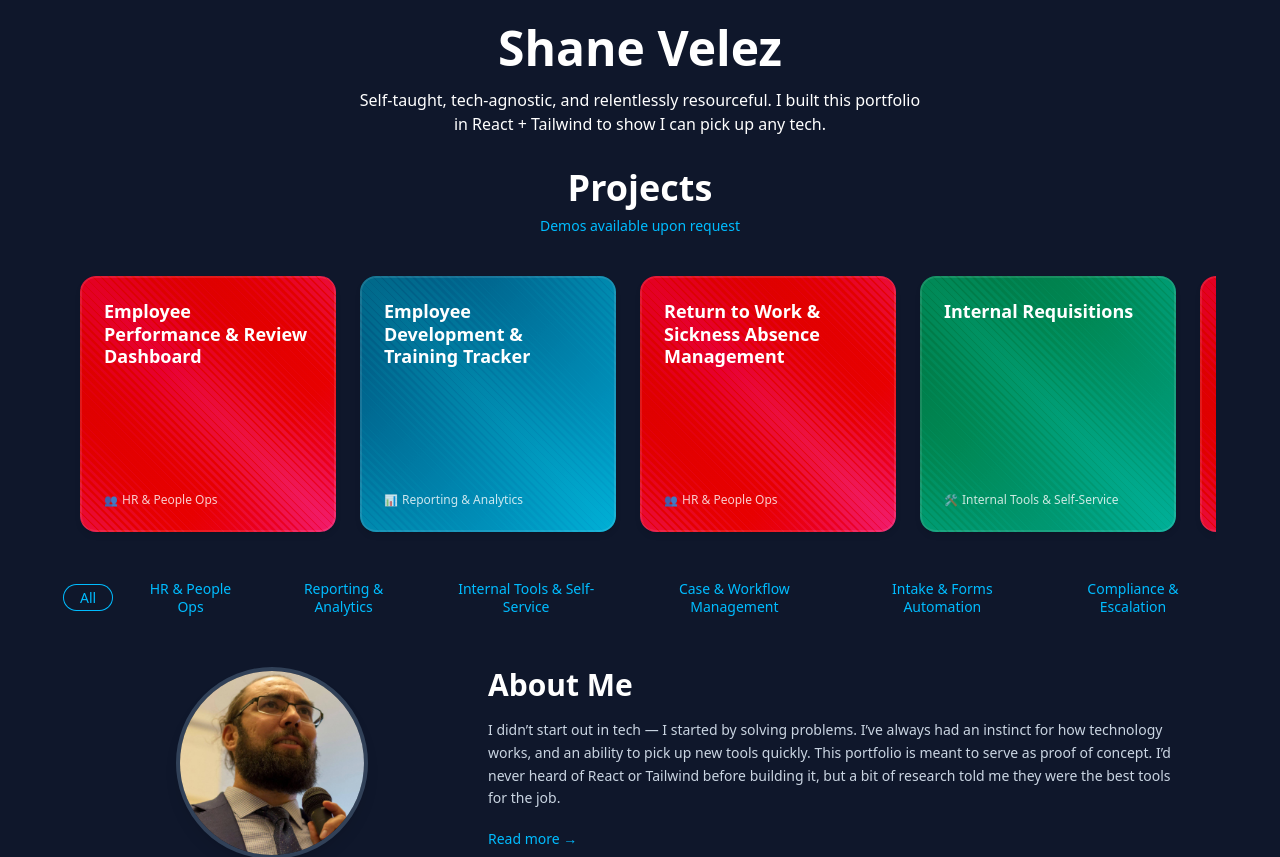
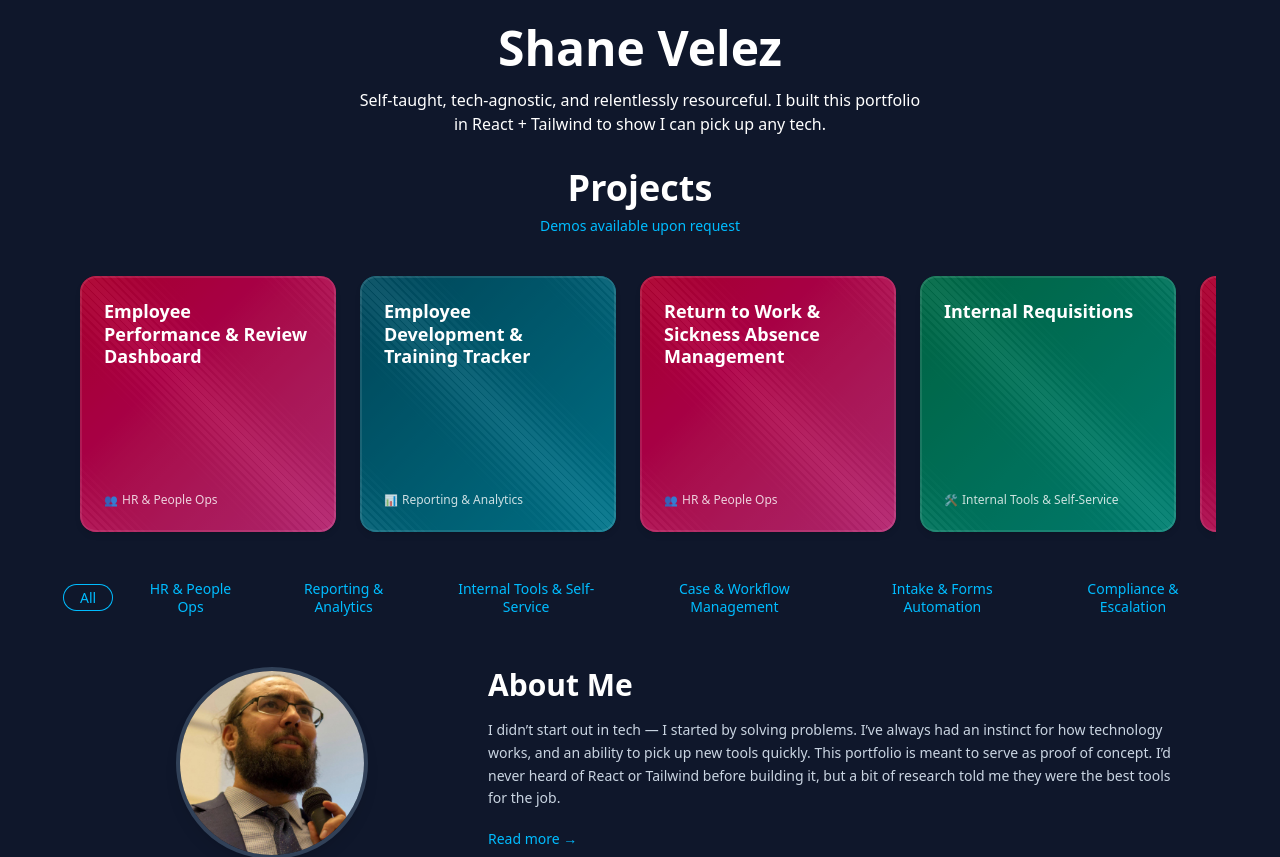
Before and after one commit to shanevelez/portfolio, a React (Vite) app: page / in a window 1280 px wide. Shown: the top 857 px of the page. Built offline with nearby package versions, Linux system fonts and the light colour scheme.

Commit message:
card overlay tweaks

```diff
--- a/src/components/ProjectCard.jsx
+++ b/src/components/ProjectCard.jsx
@@ -11,12 +11,12 @@ const categoryGradients = {
 };
 
 const categoryOverlayOpacity = {
-  "Case & Workflow Management": "opacity-50",
-  "HR & People Ops": "opacity-100",
-  "Reporting & Analytics": "opacity-25",
+  "Case & Workflow Management": "opacity-40",
+  "HR & People Ops": "opacity-30",
+  "Reporting & Analytics": "opacity-40",
   "Internal Tools & Self-Service": "opacity-35",
-  "Intake & Forms Automation": "opacity-70",
-  "Compliance & Escalation": "opacity-70",
+  "Intake & Forms Automation": "opacity-40",
+  "Compliance & Escalation": "opacity-40",
   "Default": "opacity-40",
 };
 
@@ -44,7 +44,10 @@ const ProjectCard = ({ title, category }) => {
   <img
   src={cardBg}
   alt=""
-  className={`absolute inset-0 w-full h-full object-cover ${overlayOpacity} mix-blend-overlay pointer-events-none z-10`}
+  className={`absolute inset-0 w-full h-full object-cover pointer-events-none z-10 ${overlayOpacity}`}
+  style={{
+    filter: 'contrast(130%) brightness(85%)',
+  }}
 />
 <div className="absolute inset-0 rounded-2xl border-2 border-white/10 pointer-events-none z-15" />
   {/* Content */}
```
